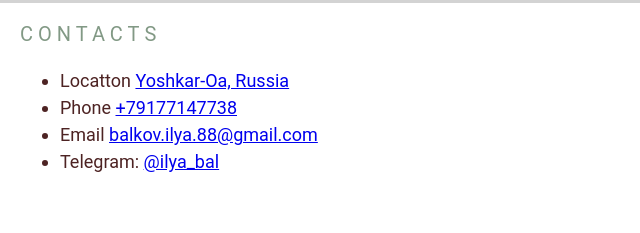
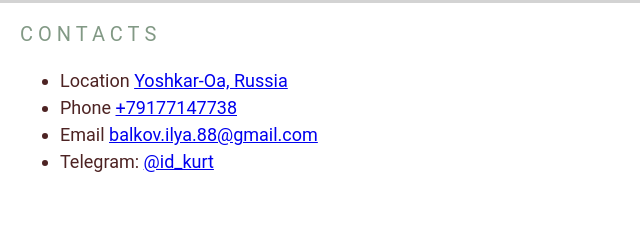
Before and after one commit to IlyaBalykov/rsschool-cv, a plain HTML site: page index.html in a window 1280 px wide. Shown: the part 324-557 px from the top of the page, 0-640 px from the left. Drawn offline with Linux system fonts and the light colour scheme.

Commit message:
fix: spelling mistakes & telegram link

```diff
--- a/index.html
+++ b/index.html
@@ -38,7 +38,7 @@
         <h2 class="section-title">Contacts</h2>
         <ul>
           <li>
-            <span class="contacts-section-type">Locatton</span>
+            <span class="contacts-section-type">Location</span>
             <a class="contacts-section-link" href="#">Yoshkar-Oa, Russia</a>
           </li>
           <li>
@@ -51,7 +51,7 @@
           </li>
           <li>
             <span class="contacts-section-type">Telegram:</span>
-            <a class="contacts-section-link" href="@ilya_bal">@ilya_bal</a>
+            <a class="contacts-section-link" href="https://t.me/id_kurt">@id_kurt</a>
           </li>
         </ul>
       </section>
@@ -177,7 +177,7 @@
   <footer class="footer">
     <div class="container footer-container">
       <div class="footer__left-side">
-        <span class="footer-year">© 2022</span>
+        <span class="footer-year">© 2023</span>
         <a class="footer-git-link" href="https://github.com/IlyaBalykov/">
           <img class="footer-git" src="./assets/img/github.png" alt="GitHub">
         </a>
```
